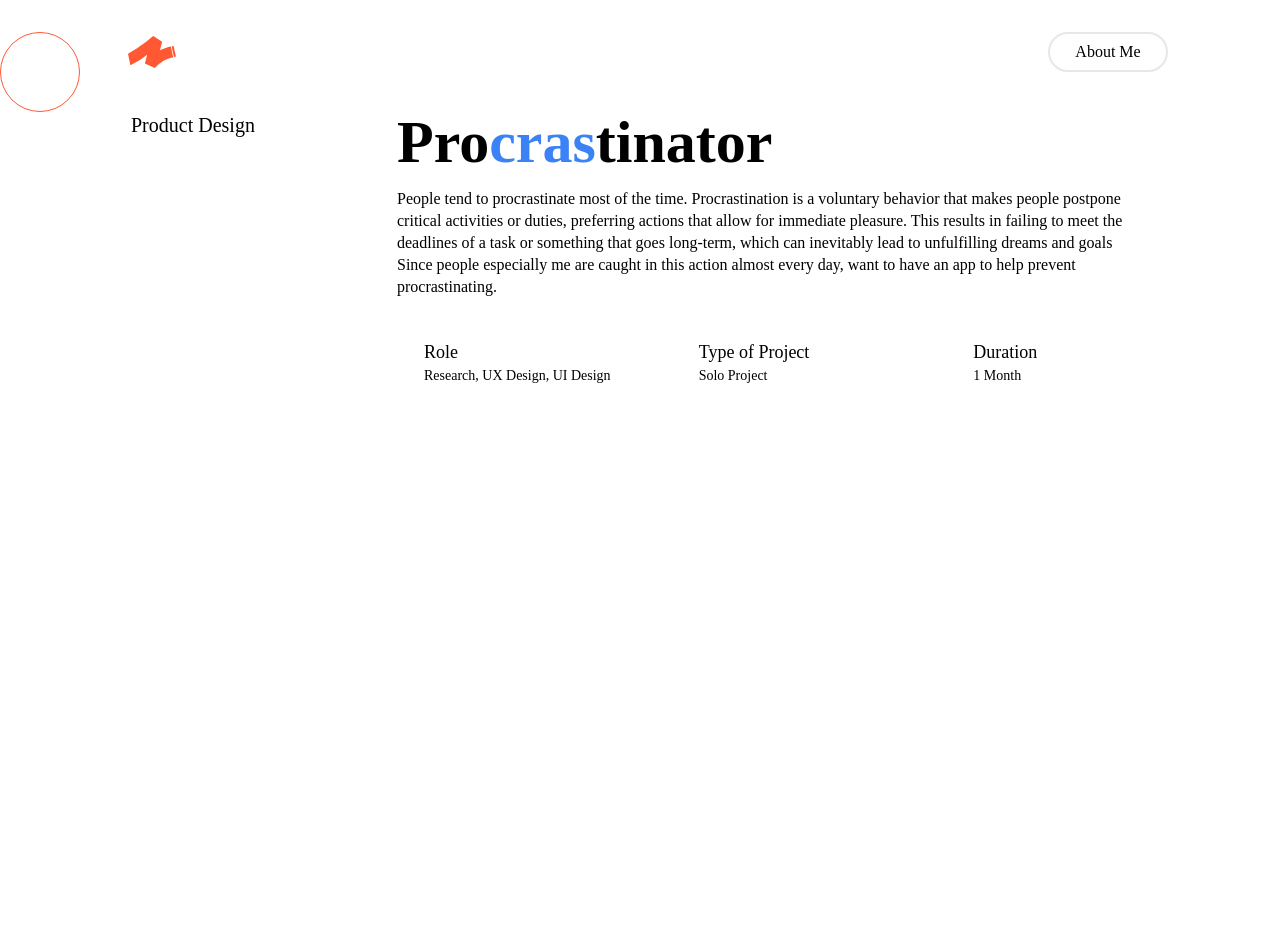
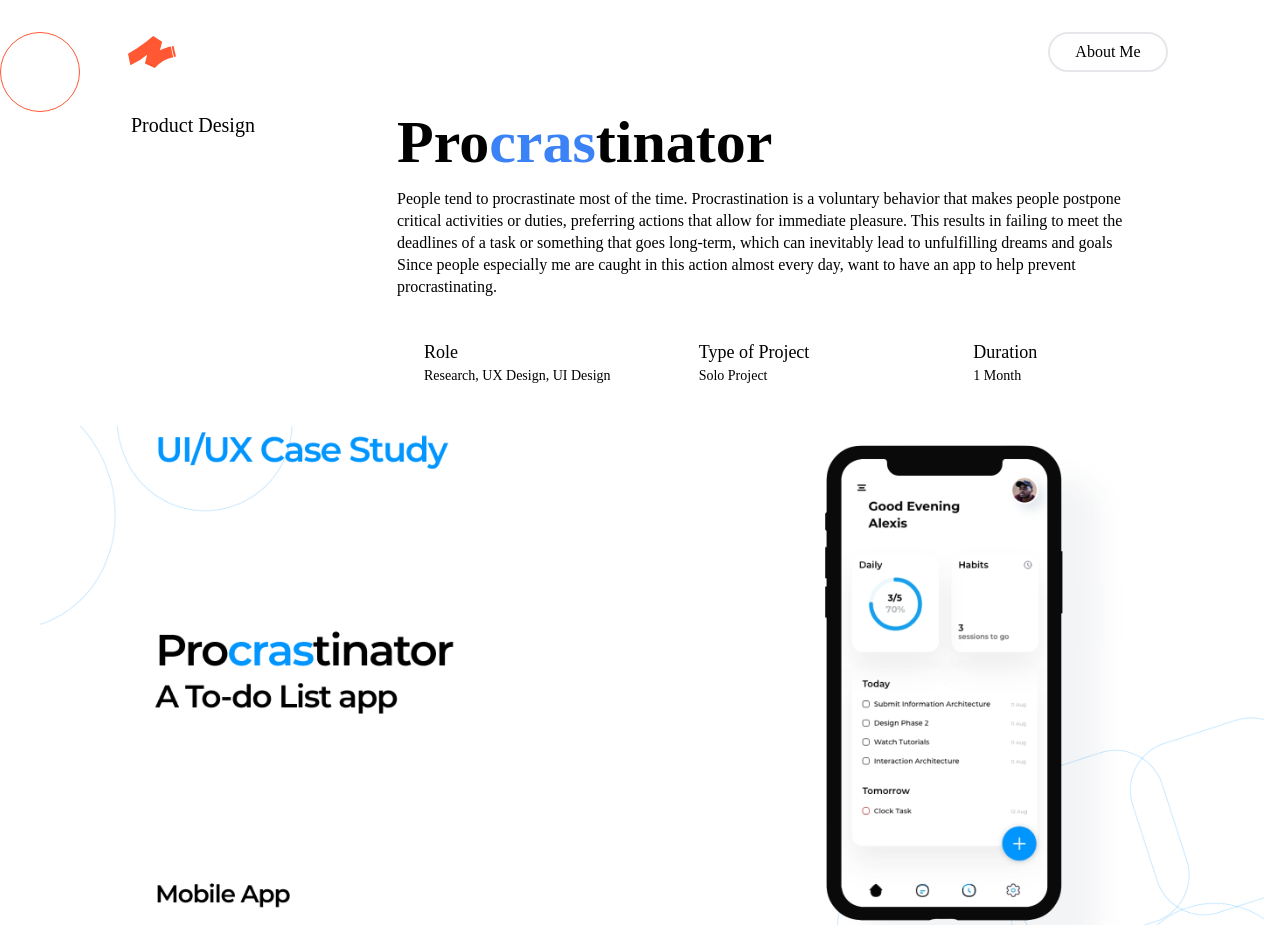
Before and after one commit to 4eug/Old-Portfolio, a Next.js app: page /Case-Studies/Procrastinator in a window 1280 px wide. Shown: the top 952 px of the page. Before the commit the page ends 832 px from the top, so only its background shows below. Built offline with nearby package versions, Linux system fonts and the light colour scheme.

Commit message:
Case Studies [1] Hero

```diff
--- a/components/CaseStudies/Procrastinator/index.jsx
+++ b/components/CaseStudies/Procrastinator/index.jsx
@@ -1,3 +1,5 @@
+import Image from 'next/image'
+
 const Hero = (props) => {
   const about =[
     {
@@ -38,10 +40,18 @@ const Hero = (props) => {
         <h1 className="text-lg font-medium">{item.title}</h1>
         <p className="text-sm">{item.description}</p>
        </div>
-
        ))}
       </div>
 
+      <div className="mt-10 relative">
+      <Image
+      src="/procrastinator-image.svg"
+      width="1440"
+      height="587"
+      priority
+      alt=""
+      />
+    </div>
     </div>
       )
 };
```
